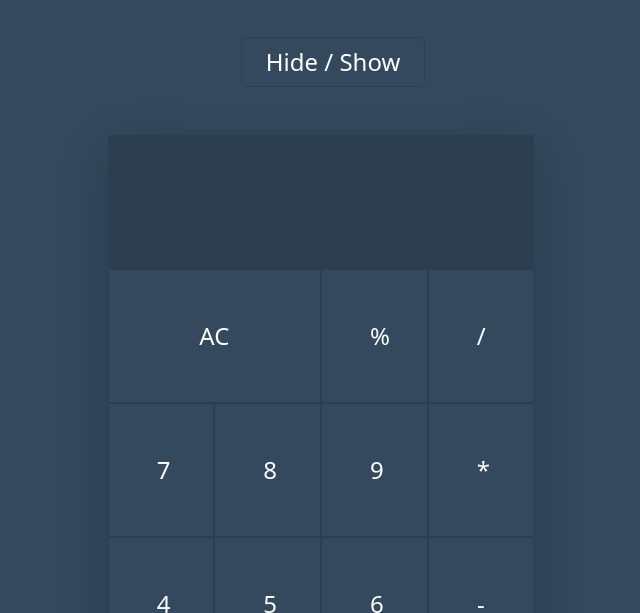
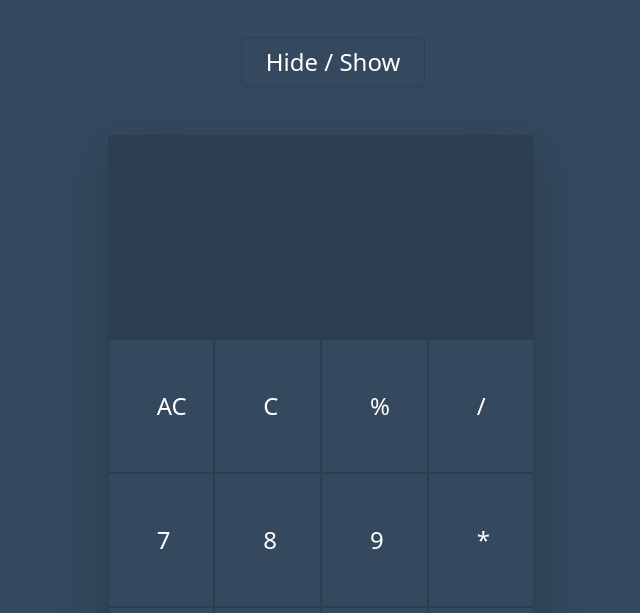
Before and after one commit to selimgunaydin/iCalculator-with-jQuery, a plain HTML site: page index.html in a window 1280 px wide. Both pictures are taken after a click on the button "AC". Shown: the part 187-800 px from the top of the page, without its empty margins (307-947 px from the left). Drawn offline with Linux system fonts and the light colour scheme.

Commit message:
İkincil sonuç ekranı eklendi.

```diff
--- a/index.html
+++ b/index.html
@@ -22,14 +22,25 @@
         <div class="col-sm-12 col-lg-4 shadow-lg">
           <div class="row">
             <input
+              disabled
+              id="result"
+              type="text"
+              class="display-result border-0 display-4"
+
+            />
+            <input
+              disabled
               id="input"
               type="text"
               class="display p-4 border-0 display-2"
             />
           </div>
           <div class="row">
-            <button class="operator btn rounded-0 p-5 col-6" value="AC">
+            <button class="operator btn rounded-0 p-5 col-3" value="AC">
               AC
+            </button>
+            <button class="operator btn rounded-0 p-5 col-3" value="C">
+              C
             </button>
             <button class="operator btn rounded-0 p-5 col-3" value="%">
               %
--- a/script/script.js
+++ b/script/script.js
@@ -1,5 +1,6 @@
 const buttons = document.querySelectorAll("button");
 const display = document.querySelector(".display");
+const displayResult = document.querySelector(".display-result");
 
 $("#dontClick").on({
   click: function () {
@@ -13,12 +14,15 @@ buttons.forEach(function (button) {
 
 function calculate(event) {
   const clickedButtonValue = event.target.value;
-
   if (clickedButtonValue === "=") {
     if (display.value !== "") {
-      display.value = eval(display.value);
+      displayResult.value = display.value + "=" + eval(display.value);
+      display.value = "";
     }
   } else if (clickedButtonValue === "AC") {
+    display.value = "";
+    displayResult.value = "";
+  } else if (clickedButtonValue === "C") {
     display.value = "";
   } else {
     display.value += clickedButtonValue;
--- a/style/style.css
+++ b/style/style.css
@@ -2,7 +2,7 @@ body {
   background-color: #34495e;
 }
 
-.display {
+.display,.display-result {
   text-align: right;
   background-color: #2c3e50;
   color: white;
```
